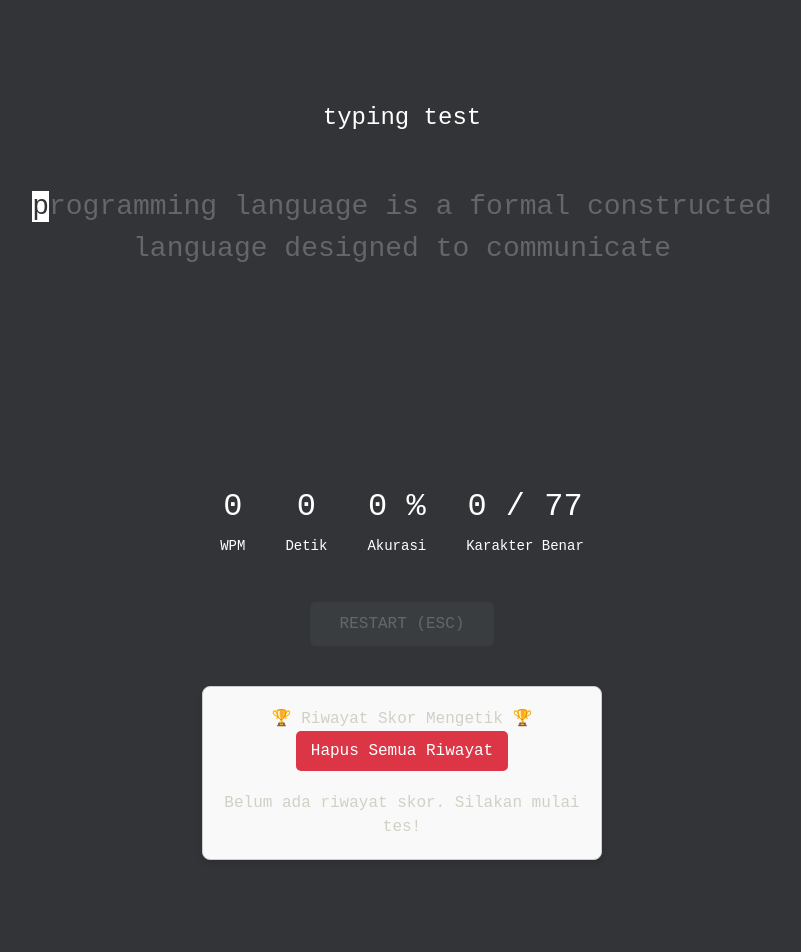
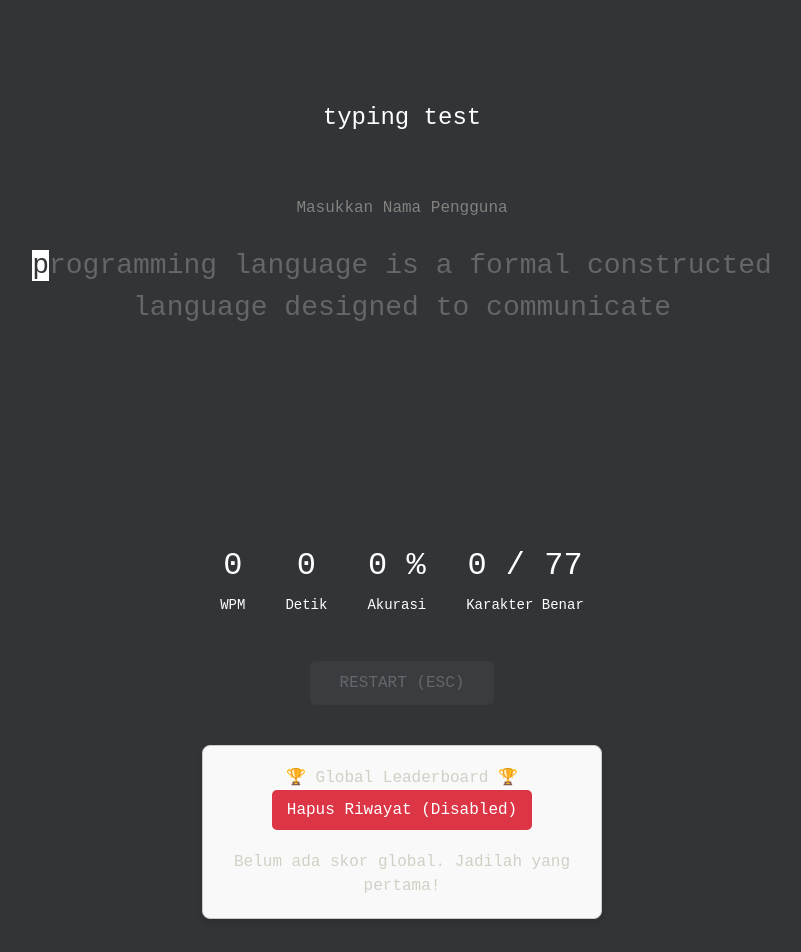
Before and after one commit to RaffaHitipeuw/typingweb, a Next.js app: page / in a window 1280 px wide. Shown: the top 952 px of the page, without its empty margins (238-1039 px from the left). Before the commit the page ends 900 px from the top, so only its background shows below. Built offline with nearby package versions, Linux system fonts and the light colour scheme.

Commit message:
Sixth Summit

```diff
--- a/src/app/page.jsx
+++ b/src/app/page.jsx
@@ -4,7 +4,8 @@ import React, { useState, useEffect, useRef } from "react";
 import TargetText from "../components/TargetText";
 import StatsDisplay from "../components/StatsDisplay";
 import sharedStyles from "../components/SharedStyles.module.css";
-import { addScore } from '../components/leaderboard/localStorageHandler';
+// Mengganti LocalStorage dengan Handler API untuk Leaderboard publik
+import { addScore } from '../components/leaderboard/scoreApiHandler';
 import Leaderboard from '../components/leaderboard/Leaderboard';
 
 const sampleTexts = [
@@ -29,9 +30,11 @@ export default function Page() {
     const [errorActive, setErrorActive] = useState(false);
     const [mistakeCount, setMistakeCount] = useState(0);
     const [latestScore, setLatestScore] = useState(null);
+    const [username, setUsername] = useState(''); // State untuk nama pengguna
 
     const inputRef = useRef(null);
 
+    // useEffect untuk menangani akhir tes dan penyimpanan skor ke API
     useEffect(() => {
         if (finished) {
             const finalEndTime = Date.now();
@@ -40,13 +43,21 @@ export default function Page() {
             const finalWPM = wpm(finalEndTime);
             const finalAccuracy = accuracyPercent();
 
-            if (finalWPM > 0) {
-                addScore(finalWPM, finalAccuracy);
-                setLatestScore({ wpm: finalWPM, accuracy: finalAccuracy });
+            if (finalWPM > 0 && username.trim().length > 0) {
+                // Fungsi asinkron untuk menyimpan skor
+                const saveScore = async () => {
+                    await addScore(finalWPM, finalAccuracy, username);
+                    // Pemicu Leaderboard refresh setelah penyimpanan berhasil
+                    setLatestScore({ wpm: finalWPM, accuracy: finalAccuracy, username });
+                };
+                saveScore();
+            } else if (finalWPM > 0 && username.trim().length === 0) {
+                alert("Masukkan Nama Pengguna Anda untuk menyimpan skor di Leaderboard!");
             }
         }
-    }, [finished]);
+    }, [finished, username]);
 
+    // useEffect untuk shortcut keyboard (ESC dan ENTER)
     useEffect(() => {
         const handleKeyPress = (e) => {
             if (e.key === 'Escape' || (finished && e.key === 'Enter')) {
@@ -90,6 +101,7 @@ export default function Page() {
 
         if (finished) return;
 
+        // Penanganan Backspace
         if (value.length < typed.length) {
              setTyped(value);
              setErrorActive(false);
@@ -102,14 +114,17 @@ export default function Page() {
 
         const expectedChar = sampleText[value.length - 1];
 
+        // Penanganan Kesalahan
         if (lastTypedChar !== expectedChar) {
             setMistakeCount(prev => prev + 1);
             setErrorActive(true);
             return;
         }
 
+        // Jika Benar
         setErrorActive(false);
 
+        // Mulai Timer
         if (!started && value.length > 0) {
             setStarted(true);
             setStartTime(Date.now());
@@ -117,6 +132,7 @@ export default function Page() {
 
         setTyped(value);
 
+        // Pengecekan Selesai
         if (value.length === sampleText.length) {
             setFinished(true);
         }
@@ -145,6 +161,18 @@ export default function Page() {
             }}
         >
             <h1 className={sharedStyles.header}>typing test</h1>
+
+            {/* Input Username */}
+            <input
+                type="text"
+                value={username}
+                onChange={(e) => setUsername(e.target.value)}
+                placeholder="Masukkan Nama Pengguna"
+                maxLength={20}
+                className={sharedStyles.input}
+                disabled={started} // Tidak bisa diubah saat tes berjalan
+                style={{ marginBottom: '15px', padding: '10px', width: '90%', textAlign: 'center' }}
+            />
 
             <TargetText
                 sampleText={sampleText}
@@ -180,6 +208,7 @@ export default function Page() {
                 {finished ? "RESTART (ENTER)" : "RESTART (ESC)"}
             </button>
 
+            {/* Komponen Leaderboard */}
             <Leaderboard latestScore={latestScore} />
         </div>
     );
--- a/src/components/leaderboard/Leaderboard.jsx
+++ b/src/components/leaderboard/Leaderboard.jsx
@@ -1,40 +1,64 @@
+"use client"; // Tambahkan ini di atas jika belum ada
+
 import React, { useState, useEffect } from 'react';
-import { getScores, clearScores } from './localStorageHandler';
+// Ganti impor ke file handler yang baru
+import { getScores, clearScores } from './scoreApiHandler';
 import './Leaderboard.css';
 
 function Leaderboard({ latestScore }) {
   const [scores, setScores] = useState([]);
+  const [isLoading, setIsLoading] = useState(true);
 
+  // Fungsi fetch data asinkron
+  const fetchScores = async () => {
+    setIsLoading(true);
+    const data = await getScores();
+    setScores(data);
+    setIsLoading(false);
+  };
+
+  // Memuat skor saat komponen pertama kali di-render
   useEffect(() => {
-    setScores(getScores());
+    fetchScores();
   }, []);
 
+  // Memperbarui skor jika ada skor baru dari props (dipicu dari page.jsx)
   useEffect(() => {
     if (latestScore && latestScore.wpm > 0) {
-      setScores(getScores());
+      fetchScores();
     }
   }, [latestScore]);
 
+  // Handler untuk menghapus semua skor (dipertahankan dari logika lama, tapi sekarang hanya menghapus data di klien)
   const handleClearScores = () => {
-    clearScores();
-    setScores([]);
+    // Catatan: Dalam proyek publik, tombol ini harus dihapus atau dimodifikasi
+    // untuk menghapus hanya skor pengguna yang login.
+    alert("Untuk leaderboard publik, fitur hapus riwayat harus diimplementasikan di sisi server dengan otentikasi.");
   };
+
+  if (isLoading) {
+      return <div className="leaderboard-container"><p>Memuat Leaderboard...</p></div>;
+  }
 
   return (
     <div className="leaderboard-container">
-      <h2>🏆 Riwayat Skor Mengetik 🏆</h2>
-      <button onClick={handleClearScores} className="clear-button">
-        Hapus Semua Riwayat
+      <h2>🏆 Global Leaderboard 🏆</h2>
+
+      {/* Tombol clear di-disable atau diubah pesannya untuk leaderboard publik */}
+      <button onClick={handleClearScores} className="clear-button" disabled>
+        Hapus Riwayat (Disabled)
       </button>
 
       {scores.length === 0 ? (
-        <p>Belum ada riwayat skor. Silakan mulai tes!</p>
+        <p>Belum ada skor global. Jadilah yang pertama!</p>
       ) : (
         <ol className="score-list">
           {scores.map((score, index) => (
-            <li key={index} className="score-item">
+            <li key={score._id || index} className="score-item">
               <span className="wpm-display">{score.wpm} WPM</span>
-              <span className="accuracy-display">{score.accuracy}% Akurasi</span>
+              <span className="accuracy-display">
+                  {score.username} ({score.accuracy}% Akurasi)
+              </span>
               <span className="date-display">
                 {new Date(score.timestamp).toLocaleDateString()}
               </span>
--- /dev/null
+++ b/src/components/leaderboard/scoreApiHandler.js
@@ -0,0 +1,40 @@
+// components/Leaderboard/localStorageHandler.js
+
+const STORAGE_KEY = 'typingTestScores';
+
+export const getScores = () => {
+  const rawScores = localStorage.getItem(STORAGE_KEY);
+  if (!rawScores) {
+    return [];
+  }
+
+  try {
+    const scores = JSON.parse(rawScores);
+    return scores.sort((a, b) => b.wpm - a.wpm);
+  } catch (e) {
+    console.error("Gagal mem-parsing skor dari LocalStorage:", e);
+    return [];
+  }
+};
+
+export const addScore = (wpm, accuracy) => {
+  if (wpm === 0) return;
+
+  const currentScores = getScores();
+
+  const newScore = {
+    wpm: wpm,
+    accuracy: accuracy,
+    timestamp: Date.now(),
+  };
+
+  currentScores.push(newScore);
+
+  const updatedScores = currentScores.sort((a, b) => b.wpm - a.wpm).slice(0, 100);
+
+  localStorage.setItem(STORAGE_KEY, JSON.stringify(updatedScores));
+};
+
+export const clearScores = () => {
+  localStorage.removeItem(STORAGE_KEY);
+};
```
Also changed, not shown: package.json (+5 -4 lines), src/lib/mongodb.js (added), 1 other file (tests, documents, lock files or other folders).
